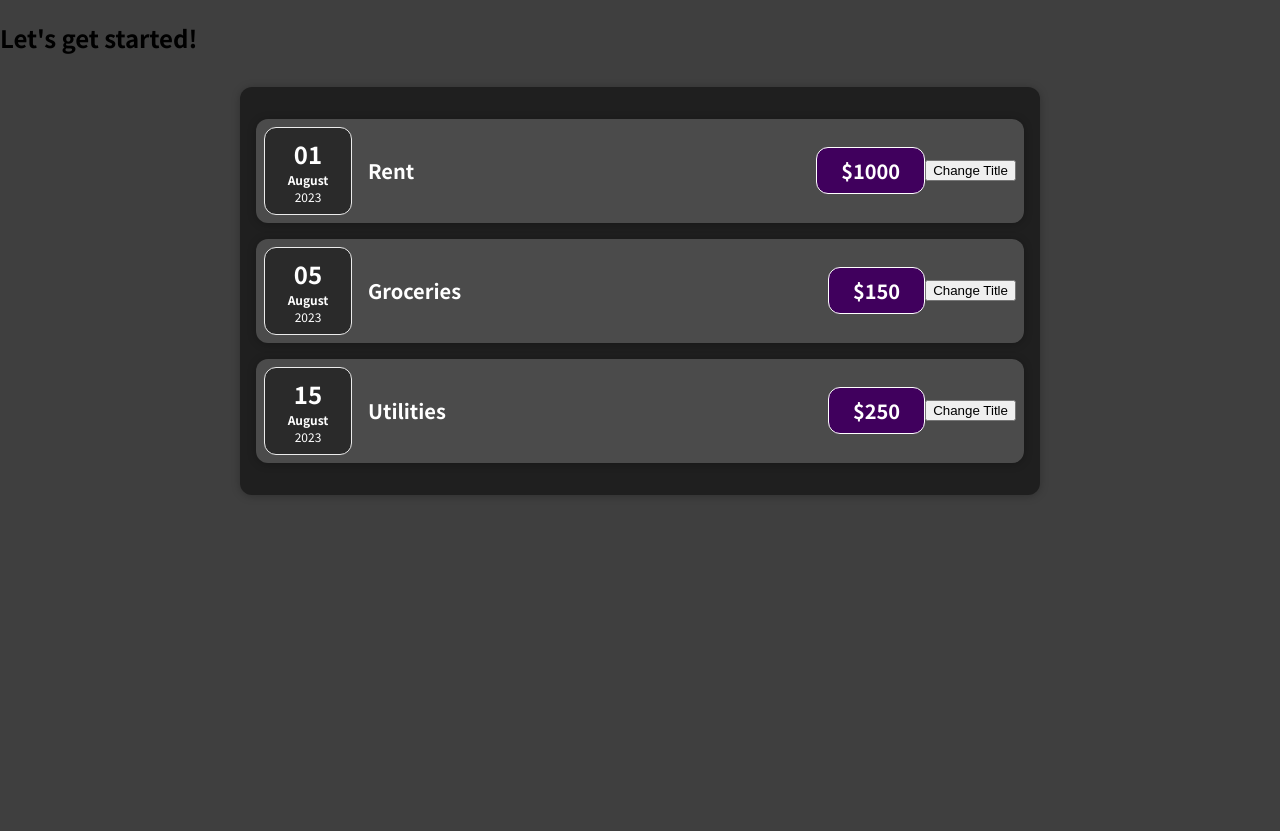
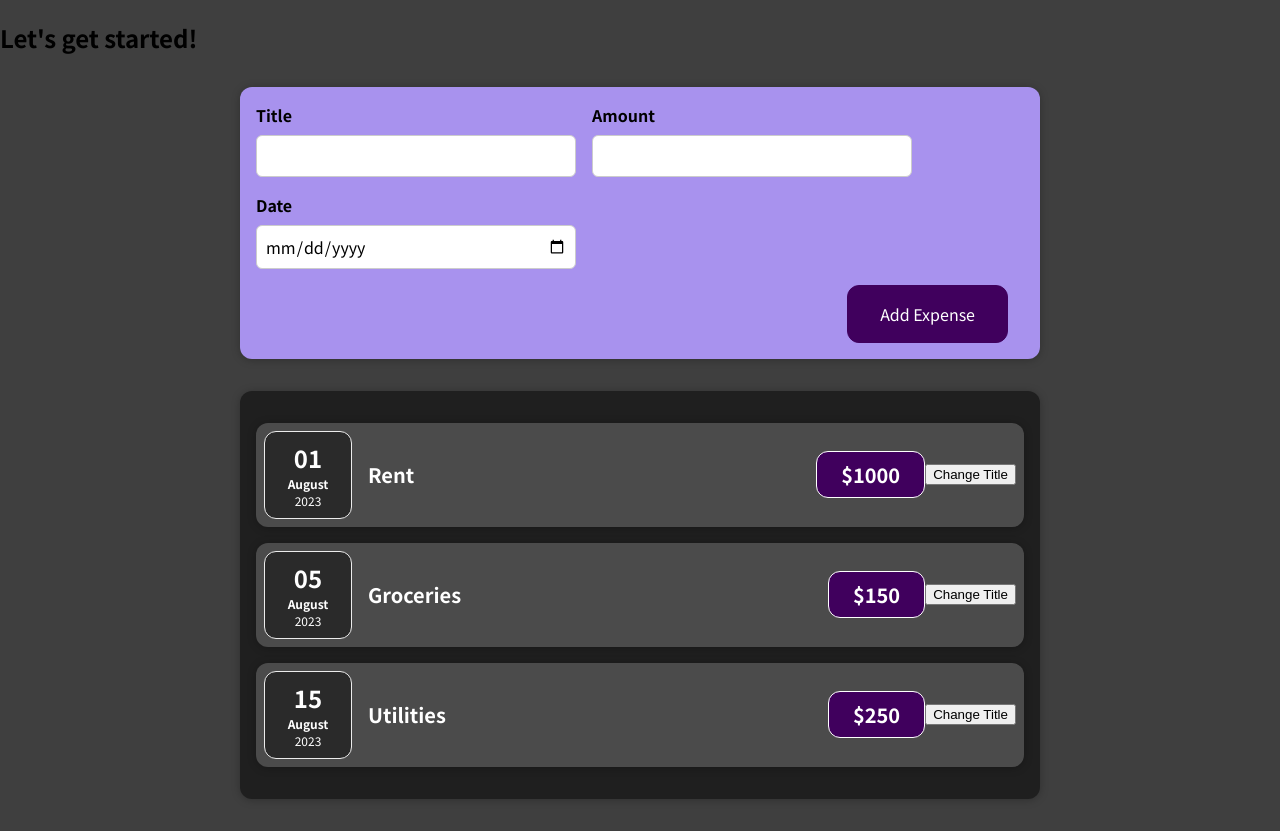
Before and after one commit to rizwan-zaheer-pikessoft/maxi-react, a React (Create React App) app: page / in a window 1280 px wide. Before the commit the page ends 800 px from the top, so only its background shows below. Built offline with nearby package versions, Linux system fonts and the light colour scheme.

Commit message:
MAXI-72:add form

```diff
--- a/src/App.js
+++ b/src/App.js
@@ -1,4 +1,5 @@
 import Expenses from "./components/Expenses/Expenses";
+import NewExpense from "./components/NewExpense/NewExpense";
 
 function App() {
     const expenses = [
@@ -24,6 +25,7 @@
   return (
     <div>
       <h2>Let's get started!</h2>
+        <NewExpense/>
         <Expenses items = {expenses}/>
     </div>
   );
--- /dev/null
+++ b/src/components/NewExpense/ExpenseForm.css
@@ -0,0 +1,26 @@
+.new-expense__controls {
+    display: flex;
+    flex-wrap: wrap;
+    gap: 1rem;
+    margin-bottom: 1rem;
+    text-align: left;
+}
+
+.new-expense__control label {
+    font-weight: bold;
+    margin-bottom: 0.5rem;
+    display: block;
+}
+
+.new-expense__control input {
+    font: inherit;
+    padding: 0.5rem;
+    border-radius: 6px;
+    border: 1px solid #ccc;
+    width: 20rem;
+    max-width: 100%;
+}
+
+.new-expense__actions {
+    text-align: right;
+}
--- /dev/null
+++ b/src/components/NewExpense/ExpenseForm.js
@@ -0,0 +1,26 @@
+import './ExpenseForm.css'
+
+export const ExpenseForm = () => {
+    return (
+            <form>
+                <div className="new-expense__controls">
+                    <div className="new-expense__control">
+                        <label>Title</label>
+                        <input type="text"/>
+                    </div>
+                    <div className="new-expense__control">
+                        <label>Amount</label>
+                        <input type="number" min="0.01" step="0.01"/>
+                    </div>
+                    <div className="new-expense__control">
+                        <label>Date</label>
+                        <input type="date" min="2019-01-01" step="2021-12-31"/>
+                    </div>
+                </div>
+                <div className="new-expense__actions">
+                    <button type="submit">Add Expense</button>
+                </div>
+            </form>
+    )
+}
+export default ExpenseForm;
--- /dev/null
+++ b/src/components/NewExpense/NewExpense.css
@@ -0,0 +1,38 @@
+.new-expense {
+    background-color: #a892ee;
+    padding: 1rem;
+    margin: 2rem auto;
+    width: 50rem;
+    max-width: 95%;
+    border-radius: 12px;
+    text-align: center;
+    box-shadow: 0 1px 8px rgba(0, 0, 0, 0.25);
+}
+
+.new-expense button {
+    font: inherit;
+    cursor: pointer;
+    padding: 1rem 2rem;
+    border: 1px solid #40005d;
+    background-color: #40005d;
+    color: white;
+    border-radius: 12px;
+    margin-right: 1rem;
+}
+
+.new-expense button:hover,
+.new-expense button:active {
+    background-color: #510674;
+    border-color: #510674;
+}
+
+.new-expense button.alternative {
+    color: #220131;
+    border-color: transparent;
+    background-color: transparent;
+}
+
+.new-expense button.alternative:hover,
+.new-expense button.alternative:active {
+    background-color: #ddb3f8;
+}
--- /dev/null
+++ b/src/components/NewExpense/NewExpense.js
@@ -0,0 +1,11 @@
+import ExpenseForm from "./ExpenseForm";
+import './NewExpense.css'
+
+export const NewExpense = () => {
+    return (
+        <div className="new-expense">
+            <ExpenseForm/>
+        </div>
+    )
+}
+export default NewExpense;
```
